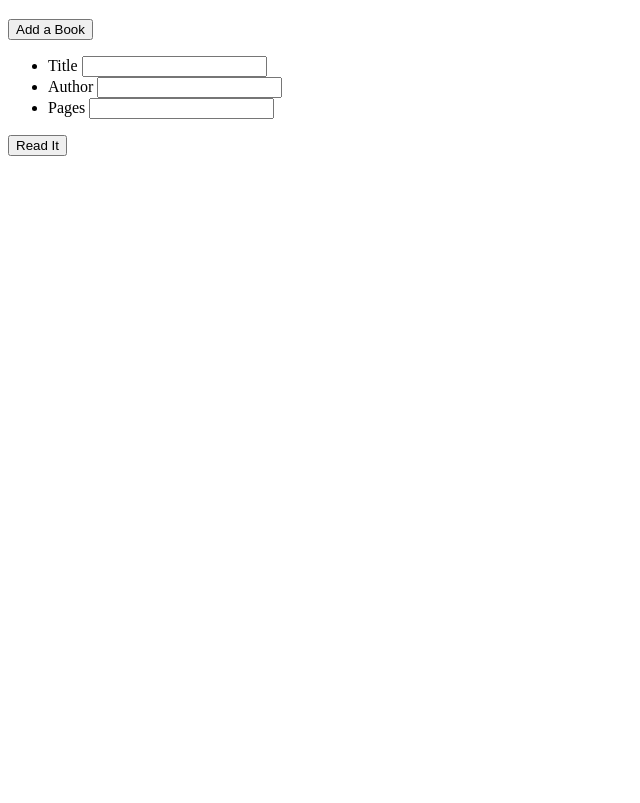
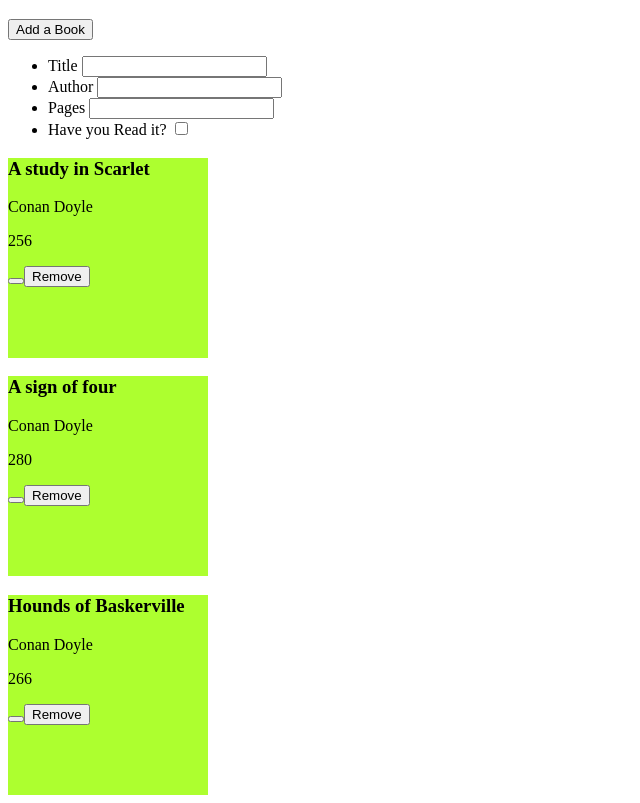
Before and after one commit to AbdulRehman164/Library, a website: page index.html in a window 1280 px wide. Shown: the part 61-864 px from the top of the page, without its empty margins (0-640 px from the left). Before the commit the page ends 800 px from the top, so only its background shows below. Drawn offline with Linux system fonts and the light colour scheme.

Commit message:
added the cards for displaying books

```diff
--- a/index.html
+++ b/index.html
@@ -28,10 +28,14 @@
                 <label for="pages">Pages</label>
                 <input type="text" id="pages">
             </li>
+            <li>
+                <label for="readIt">Have you Read it?</label>
+                <input type="checkbox" id="readIt">
+            </li>
         </ul>
-        <button class="readIt">Read It</button>
 
     </form>
+    <article class="container"></article>
     <script src="script.js"></script>
 </body>
 
--- a/script.js
+++ b/script.js
@@ -0,0 +1,39 @@
+const myLibrary = [];
+
+function Book(title, author, pages, readIt) {
+  this.title = title;
+  this.author = author;
+  this.pages = pages;
+  this.readIt = readIt;
+}
+
+myLibrary.push(new Book('A study in Scarlet', 'Conan Doyle', '256', true));
+myLibrary.push(new Book('A sign of four', 'Conan Doyle', '280', false));
+myLibrary.push(new Book('Hounds of Baskerville', 'Conan Doyle', '266', true));
+
+function displayBoooks() {
+  const container = document.querySelector('.container');
+  myLibrary.forEach((book) => {
+    const section = document.createElement('section');
+
+    const title = document.createElement('h1');
+    title.textContent = book.title;
+
+    const author = document.createElement('p');
+    author.textContent = book.author;
+
+    const pages = document.createElement('p');
+    pages.textContent = book.pages;
+
+    const readButton = document.createElement('button');
+
+    const removeButton = document.createElement('button');
+    removeButton.textContent = 'Remove';
+
+    section.append(title, author, pages, readButton, removeButton);
+
+    container.appendChild(section);
+  });
+}
+
+displayBoooks();
--- a/style.css
+++ b/style.css
@@ -0,0 +1,5 @@
+section {
+  height: 200px;
+  width: 200px;
+  background: greenyellow;
+}
```
